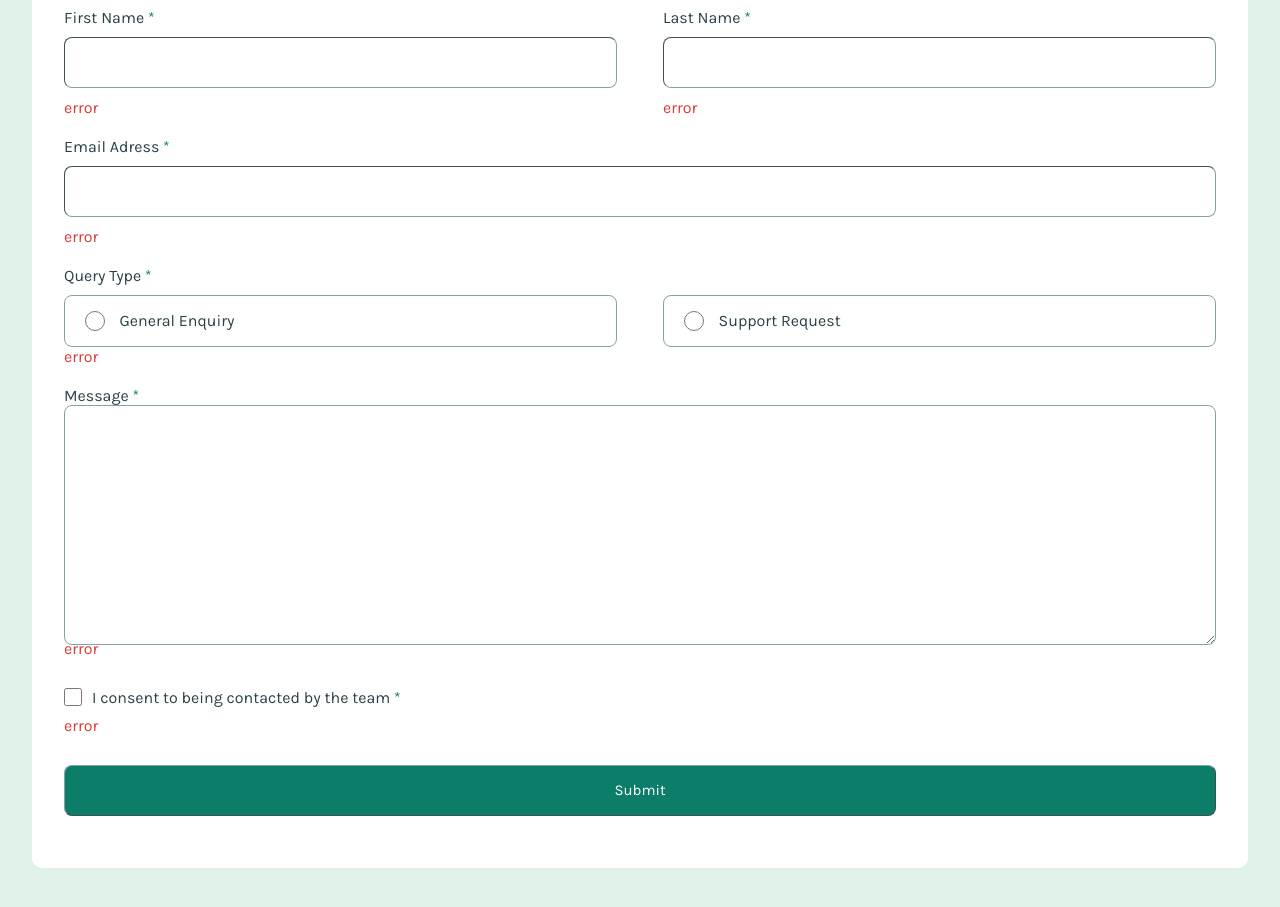
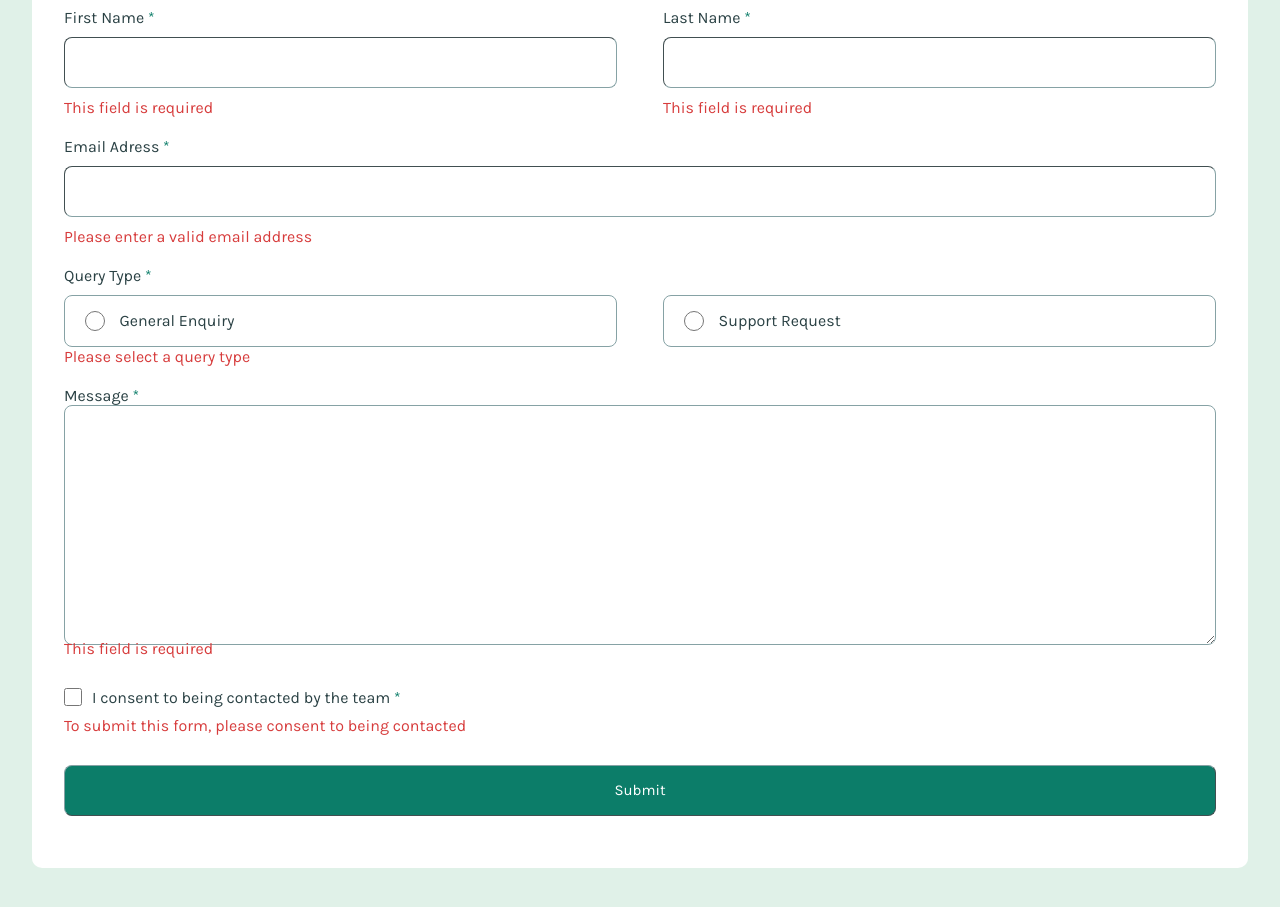
Before and after one commit to memirkocak/contact-form, a website built with Vite: page index.html in a window 1280 px wide. Shown: the part 155-1062 px from the top of the page. Built offline with nearby package versions, Linux system fonts and the light colour scheme.

Commit message:
fix error message

```diff
--- a/index.html
+++ b/index.html
@@ -30,20 +30,20 @@
         <div id="error" class="names">
           <label for="FirstName">First Name <span class="star">*</span></label>
           <input class="errorInput"  type="text" name="FirstName" id="firstname" required >
-          <p class="errorP" id="firstName">error</p>
+          <p class="errorP" id="firstName">This field is required</p>
         </div>
 
         <div id="error" class="names">
           <label for="LastName">Last Name <span class="star">*</span></label>
           <input class="errorInput" type="text" name="LastName" id="lastname" required >
-          <p class="errorP" id="lastName">error</p>
+          <p class="errorP" id="lastName">This field is required</p>
         </div>
       </div>
 
       <div id="error">
         <label for="EmailAdress">Email Adress <span class="star">*</span></label>
         <input class="large errorInput" type="email" name="EmailAdress" id="email" required>
-        <p class="errorP" id="emailP">error</p>
+        <p class="errorP" id="emailP">Please enter a valid email address</p>
       </div>
 
       <div id="InputRadioAll" class="inputRadioDiv">
@@ -59,13 +59,13 @@
           </div>
 
         </div>
-        <p class="errorP errorPradio" id="radioP">error</p>
+        <p class="errorP errorPradio" id="radioP">Please select a query type</p>
       </div>
 
       <div id="error">
         <label for="message">Message <span class="star">*</span></label>
         <textarea class="MessageArea large errorInput" name="message" id="messagearea" required></textarea>
-        <p class="errorP" id="messageP">error</p>
+        <p class="errorP" id="messageP">This field is required</p>
       </div>
 
       <div>
@@ -74,7 +74,7 @@
         <label class="CheckBoxLabel" for="checkbox">I consent to being contacted by the team <span class="star">*</span></label>
         </div>
         <div>
-          <p class="errorP" id="checkboxP">error</p>
+          <p class="errorP" id="checkboxP">To submit this form, please consent to being contacted</p>
         </div>
       </div>
 
--- a/style.css
+++ b/style.css
@@ -136,7 +136,7 @@ input:hover, textarea:hover, .divRadio:hover{
   flex-direction: row;
   justify-content: start;
   align-items: center;
-  margin: 10px 0 -10px 50px;
+  margin: 5px 0 -15px 50px;
 }
 
 .sub-div-h1{
@@ -147,6 +147,7 @@ input:hover, textarea:hover, .divRadio:hover{
 .sub-div-p{
   font-size: 15px;
   color: #E0F1E8;
+  margin: -10px 0 0 20px;
 }
 
 .alert{
```
